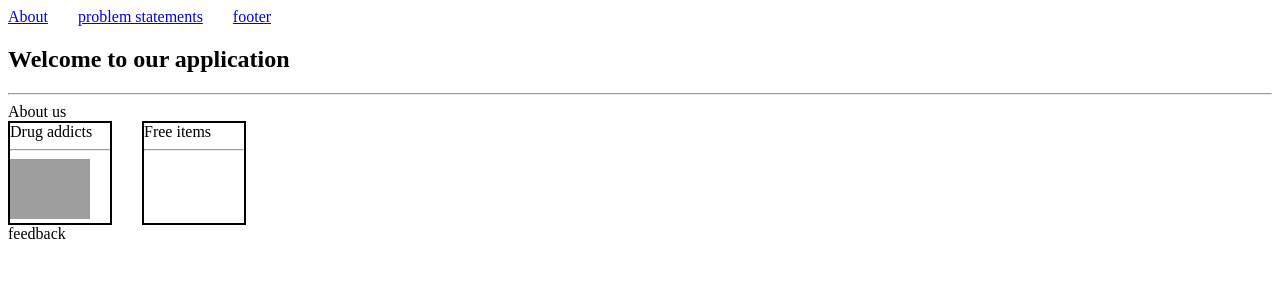
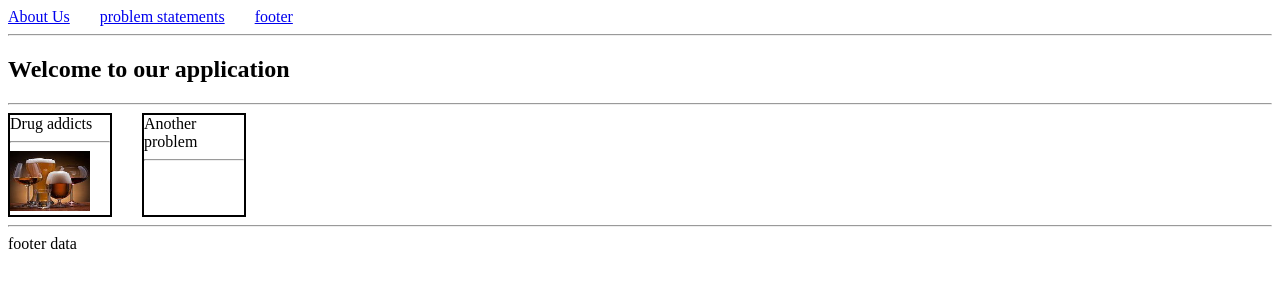
Before and after one commit to aslin-joel-r/mini-project-S6, a Django app: template problem_detector/nation_book/templates/index.html in a window 1280 px wide. Shown: the top 300 px of the page. Run offline with Django 4.2, Linux system fonts and the light colour scheme; the template is opened without the code that fills it, so the values that code supplies are empty; grey boxes are pictures that could not be loaded.

Commit message:
updated index file

```diff
--- a/problem_detector/nation_book/templates/index.html
+++ b/problem_detector/nation_book/templates/index.html
@@ -34,34 +34,33 @@
     </style>
     <header>
         <nav id="navigate">
-            <a href="#aboutus">About</a>
+            <a href="#aboutus">About Us</a>
             <a href="#prob-statement-cont">problem statements</a>
             <a href="#prob-statement">footer</a>
         </nav>
     </header>
+<hr>
     <h2>
         Welcome to our application
     </h2>
-    <hr>
-    <div id="aboutus">
-        About us
-    </div>
+
+<hr>
     <div id="prob-statement-cont">
         <div id="prob-statement">
                 Drug addicts
                 <hr>
-                <img id="imag" src="tasmarc.jpg" alt="">
+                <img id="imag" src="tasmarc.jpg" alt="place the image here">
         </div>
 
         <div id="prob-statement">
-            Free items
+            Another problem
             <hr>
     </div>
 
     </div>
-
+<hr>
     <footer>
-        feedback
+        footer data
     </footer>
 </body>
 </html>
```
Also changed, not shown: problem_detector/nation_book/templates/tasmarc.jpg (added).
